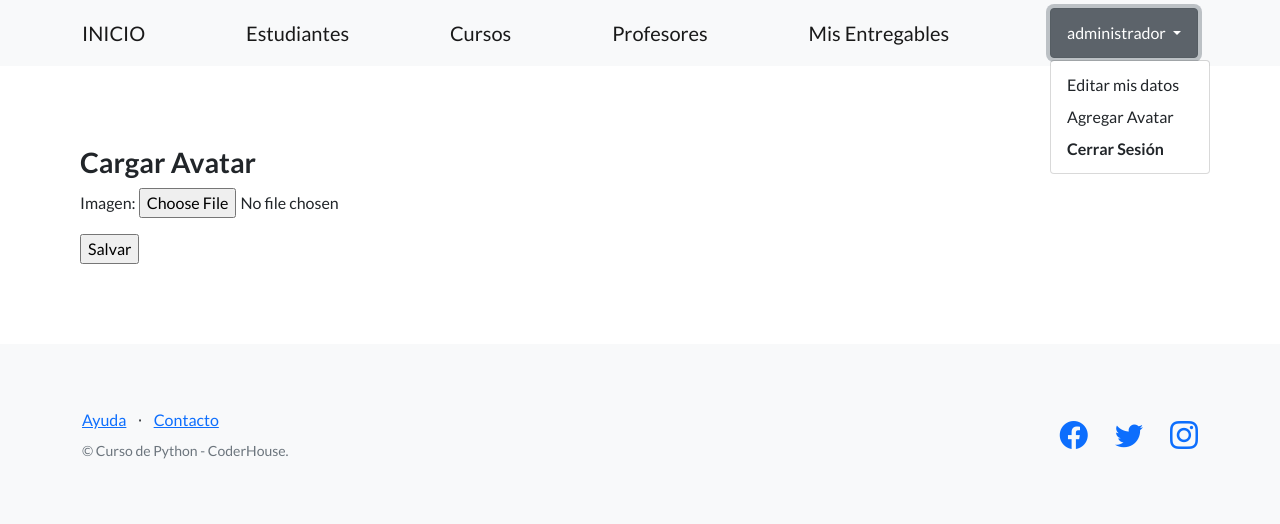
After one commit to pedrorojasg/41220_django, a Django app: page /plataforma-coder/agregar-avatar/ in a window 1280 px wide, after a click that opens the changed part. The commit adds this page. Shown: the top 524 px of the page. Run offline with Django 3.2, Linux system fonts and the light colour scheme; a user stored in the database is signed in; some libraries are stand-ins or nearby versions.

Commit message:
Agregado vistas de Avatar y navegacion

```diff
--- a/AppCoder/forms.py
+++ b/AppCoder/forms.py
@@ -1,6 +1,8 @@
 from django import forms
 from django.contrib.auth.forms import UserCreationForm
 from django.contrib.auth.models import User
+
+from AppCoder.models import Avatar
 
 
 class CursoFormulario(forms.Form):
@@ -29,3 +31,10 @@ class UserUpdateForm(forms.ModelForm):
     class Meta:
         model = User
         fields = ['last_name', 'first_name', 'email']
+
+
+class AvatarFormulario(forms.ModelForm):
+
+    class Meta:
+        model = Avatar
+        fields = ['imagen']
--- /dev/null
+++ b/AppCoder/templates/AppCoder/form_avatar.html
@@ -0,0 +1,11 @@
+{% extends "AppCoder/plantilla_base.html" %}
+
+{% block contenido_base %}
+
+<h3>Cargar Avatar</h3>
+<form method="POST" enctype="multipart/form-data">
+    {% csrf_token %}
+    {{ form.as_p  }}
+    <input type="submit" value="Salvar">
+</form>
+{% endblock contenido_base %}
--- a/AppCoder/templates/AppCoder/plantilla_base.html
+++ b/AppCoder/templates/AppCoder/plantilla_base.html
@@ -39,6 +39,7 @@
                     </button>
                     <ul class="dropdown-menu" aria-labelledby="dropdownMenuButton1">
                       <li><a class="dropdown-item" href="{% url 'editar_perfil' %}">Editar mis datos</a></li>
+                      <li><a class="dropdown-item" href="{% url 'agregar_avatar' %}">Agregar Avatar</a></li>
                       <li><a class="dropdown-item" href="{% url 'logout' %}"><strong>Cerrar Sesión</strong></a></li>
                     </ul>
                   </div>
--- a/AppCoder/urls.py
+++ b/AppCoder/urls.py
@@ -22,6 +22,7 @@ urlpatterns = [
     path('eliminar-estudiante/<int:pk>/', views.EstudianteDeleteView.as_view(), name="eliminar_estudiante"),
     # URLS Perfil
     path('editar-perfil/', views.ProfileUpdateView.as_view(), name="editar_perfil"),
+    path('agregar-avatar/', views.agregar_avatar, name="agregar_avatar"),
     # URLS Usuario y sesión
     path('login/', views.login_request, name = 'login'),
     path('register/', views.register, name = 'register'),
--- a/AppCoder/views.py
+++ b/AppCoder/views.py
@@ -11,7 +11,7 @@ from django.contrib.auth.mixins import LoginRequiredMixin
 from django.contrib.auth.models import User
 
 from AppCoder.models import Curso, Estudiante, Profesor
-from AppCoder.forms import CursoFormulario, ProfesorFormulario, UserRegisterForm, UserUpdateForm
+from AppCoder.forms import CursoFormulario, ProfesorFormulario, UserRegisterForm, UserUpdateForm, AvatarFormulario
 
 
 @login_required
@@ -168,6 +168,22 @@ class ProfileUpdateView(LoginRequiredMixin, UpdateView):
         return self.request.user
 
 
+@login_required
+def agregar_avatar(request):
+    if request.method == 'POST':
+
+        form = AvatarFormulario(request.POST, request.FILES) #aquí me llega toda la información del html
+
+        if form.is_valid:   #Si pasó la validación de Django
+            avatar = form.save()
+            avatar.user = request.user
+            avatar.save()
+            return redirect(reverse('inicio'))
+
+    form = AvatarFormulario() #Formulario vacio para construir el html
+    return render(request, "AppCoder/form_avatar.html", {"form":form})
+
+
 def register(request):
     mensaje = ''
     if request.method == 'POST':
```
Also changed, not shown: db.sqlite3, media/avatares/tools_meme.jpg (added).
